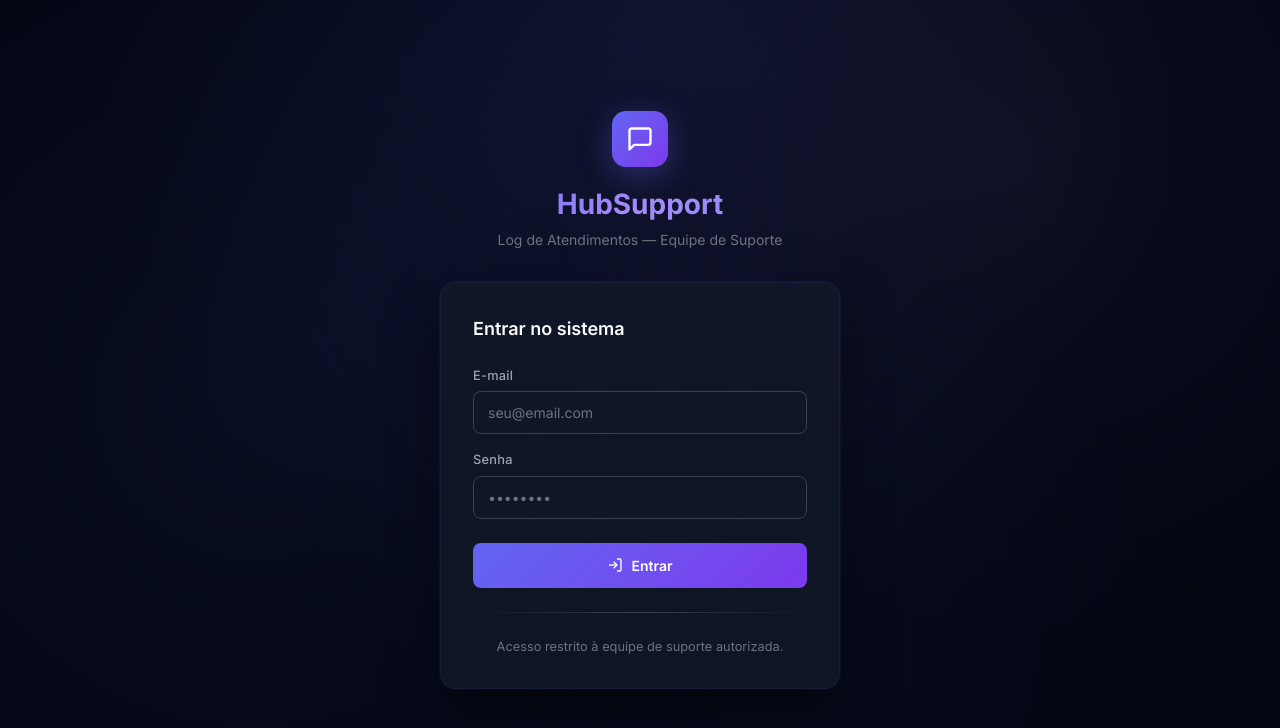
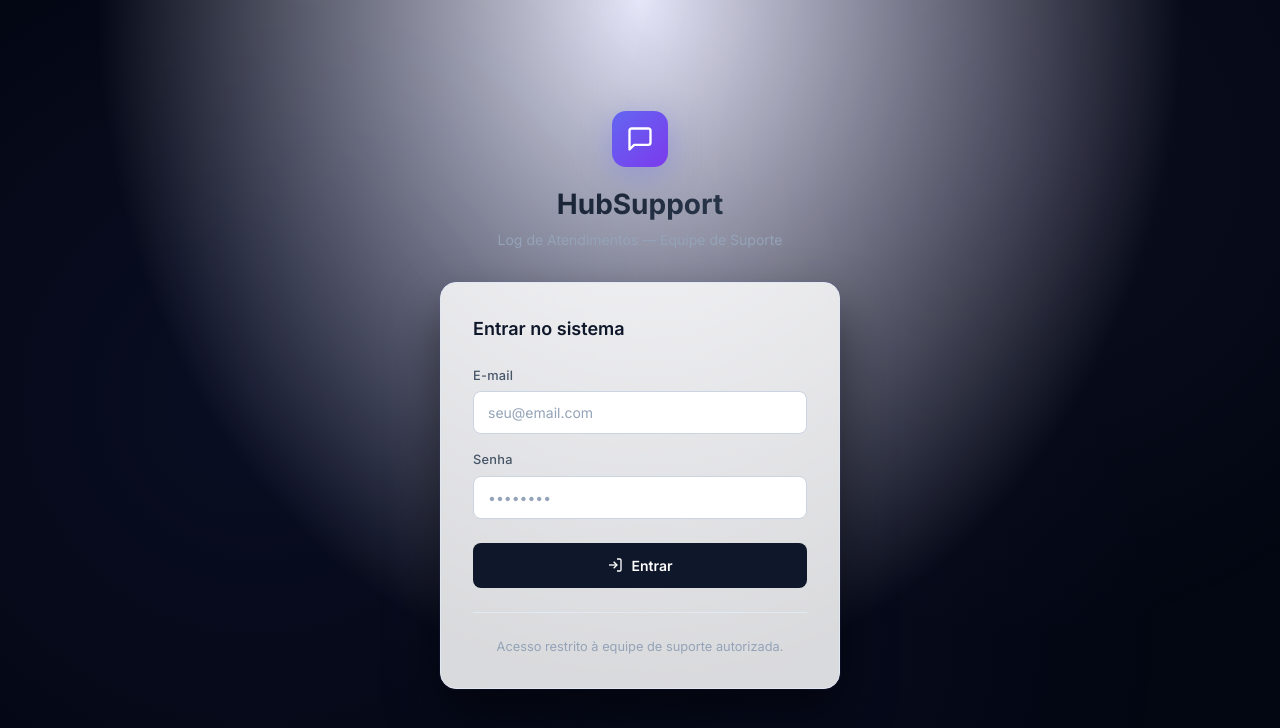
Before and after one commit to marcosfelpdev/hubSupport, a React (Vite) app: page /login in a window 1280 px wide. Shown: the top 728 px of the page. Built offline with nearby package versions, Linux system fonts and the light colour scheme.

Commit message:
feat(design-system): configurar tokens de design e globals no padrão CloudNexus (Task 1)

```diff
--- a/src/components/TagBadge.tsx
+++ b/src/components/TagBadge.tsx
@@ -32,24 +32,28 @@ export default function TagBadge({
   style = {},
   className = "",
 }: TagBadgeProps) {
-  const bg = hexToRgba(color, 0.16);
-  const border = hexToRgba(color, 0.35);
+  // CloudNexus style: subtle background tint (0.12 - 0.15) and light border (0.25 - 0.30)
+  const bg = hexToRgba(color, 0.12);
+  const border = hexToRgba(color, 0.28);
 
   const sizeStyles = {
     sm: {
       fontSize: "0.68rem",
-      padding: "0.15rem 0.45rem",
-      borderRadius: "4px",
+      padding: "0.15rem 0.5rem",
+      gap: "0.3rem",
+      dotSize: "0.375rem", // 6px (w-1.5 h-1.5)
     },
     md: {
       fontSize: "0.75rem",
-      padding: "0.22rem 0.55rem",
-      borderRadius: "5px",
+      padding: "0.2rem 0.625rem",
+      gap: "0.375rem",
+      dotSize: "0.375rem", // 6px (w-1.5 h-1.5)
     },
     lg: {
       fontSize: "0.825rem",
-      padding: "0.3rem 0.75rem",
-      borderRadius: "6px",
+      padding: "0.28rem 0.75rem",
+      gap: "0.45rem",
+      dotSize: "0.45rem",
     },
   }[size];
 
@@ -59,17 +63,30 @@ export default function TagBadge({
       style={{
         display: "inline-flex",
         alignItems: "center",
+        gap: sizeStyles.gap,
         fontWeight: 600,
         lineHeight: 1.2,
         color: color,
         backgroundColor: bg,
         border: `1px solid ${border}`,
+        borderRadius: "9999px",
         whiteSpace: "nowrap",
         letterSpacing: "0.01em",
-        ...sizeStyles,
+        fontSize: sizeStyles.fontSize,
+        padding: sizeStyles.padding,
         ...style,
       }}
     >
+      <span
+        style={{
+          width: sizeStyles.dotSize,
+          height: sizeStyles.dotSize,
+          borderRadius: "9999px",
+          backgroundColor: color,
+          flexShrink: 0,
+        }}
+        aria-hidden="true"
+      />
       {name}
     </span>
   );
--- a/src/styles/globals.css
+++ b/src/styles/globals.css
@@ -1,18 +1,18 @@
 @import "tailwindcss";
 
 :root {
-  --bg-primary: #030712;
-  --bg-secondary: #0f172a;
-  --bg-card: #111827;
-  --bg-card-hover: #1f2937;
-  --border: #1f2937;
-  --border-light: #374151;
-  --accent: #6366f1;
-  --accent-hover: #818cf8;
-  --accent-muted: rgba(99, 102, 241, 0.15);
-  --text-primary: #f9fafb;
-  --text-secondary: #9ca3af;
-  --text-muted: #6b7280;
+  --bg-primary: #f8f9fa;
+  --bg-secondary: #ffffff;
+  --bg-card: #ffffff;
+  --bg-card-hover: #f8fafc;
+  --border: #e2e8f0;
+  --border-light: #eaecf0;
+  --text-primary: #0f172a;
+  --text-secondary: #475569;
+  --text-muted: #94a3b8;
+  --accent: #0f172a;
+  --accent-hover: #1e293b;
+  --accent-muted: #f1f5f9;
   --success: #10b981;
   --error: #ef4444;
   --warning: #f59e0b;
@@ -38,10 +38,10 @@ html, body {
   height: 6px;
 }
 ::-webkit-scrollbar-track {
-  background: var(--bg-secondary);
+  background: var(--bg-primary);
 }
 ::-webkit-scrollbar-thumb {
-  background: var(--border-light);
+  background: #cbd5e1;
   border-radius: 3px;
 }
 ::-webkit-scrollbar-thumb:hover {
@@ -50,51 +50,51 @@ html, body {
 
 /* Glass effect utility */
 .glass {
-  background: rgba(17, 24, 39, 0.8);
-  backdrop-filter: blur(16px);
-  -webkit-backdrop-filter: blur(16px);
-  border: 1px solid rgba(99, 102, 241, 0.1);
+  background: rgba(255, 255, 255, 0.85);
+  backdrop-filter: blur(12px);
+  -webkit-backdrop-filter: blur(12px);
+  border: 1px solid var(--border);
 }
 
 .glass-light {
-  background: rgba(31, 41, 55, 0.6);
+  background: rgba(255, 255, 255, 0.65);
   backdrop-filter: blur(8px);
   -webkit-backdrop-filter: blur(8px);
-  border: 1px solid rgba(55, 65, 81, 0.5);
+  border: 1px solid var(--border-light);
 }
 
 /* Gradient text */
 .gradient-text {
-  background: linear-gradient(135deg, #6366f1 0%, #a78bfa 50%, #818cf8 100%);
+  background: linear-gradient(135deg, #0f172a 0%, #334155 100%);
   -webkit-background-clip: text;
   -webkit-text-fill-color: transparent;
   background-clip: text;
 }
 
-/* Animated gradient background */
+/* Subtle background tint */
 .gradient-bg {
   background: linear-gradient(
     135deg,
-    rgba(99, 102, 241, 0.05) 0%,
-    rgba(167, 139, 250, 0.03) 50%,
-    rgba(99, 102, 241, 0.05) 100%
+    #f8f9fa 0%,
+    #f1f5f9 50%,
+    #f8f9fa 100%
   );
 }
 
 /* Glow effects */
 .glow-accent {
-  box-shadow: 0 0 20px rgba(99, 102, 241, 0.2), 0 0 40px rgba(99, 102, 241, 0.1);
+  box-shadow: 0 4px 16px rgba(15, 23, 42, 0.08);
 }
 
 .glow-accent-sm {
-  box-shadow: 0 0 10px rgba(99, 102, 241, 0.3);
+  box-shadow: 0 2px 8px rgba(15, 23, 42, 0.05);
 }
 
 /* Input styles */
 .input-dark {
-  background: rgba(15, 23, 42, 0.8);
-  border: 1px solid var(--border-light);
-  color: var(--text-primary);
+  background: #ffffff;
+  border: 1px solid #cbd5e1;
+  color: #0f172a;
   padding: 0.625rem 0.875rem;
   border-radius: 0.5rem;
   width: 100%;
@@ -104,20 +104,20 @@ html, body {
 }
 
 .input-dark::placeholder {
-  color: var(--text-muted);
+  color: #94a3b8;
 }
 
 .input-dark:focus {
-  border-color: var(--accent);
-  box-shadow: 0 0 0 3px rgba(99, 102, 241, 0.15);
+  border-color: #0f172a;
+  box-shadow: 0 0 0 3px rgba(15, 23, 42, 0.08);
 }
 
 /* Button styles */
 .btn-primary {
-  background: linear-gradient(135deg, #6366f1 0%, #7c3aed 100%);
-  color: white;
-  padding: 0.625rem 1.25rem;
-  border-radius: 0.5rem;
+  background: #0f172a;
+  color: #ffffff;
+  padding: 0.5rem 1rem;
+  border-radius: 8px;
   border: none;
   cursor: pointer;
   font-size: 0.875rem;
@@ -129,8 +129,9 @@ html, body {
 }
 
 .btn-primary:hover {
+  background: #1e293b;
   transform: translateY(-1px);
-  box-shadow: 0 4px 20px rgba(99, 102, 241, 0.4);
+  box-shadow: 0 4px 12px rgba(15, 23, 42, 0.15);
 }
 
 .btn-primary:active {
@@ -138,17 +139,18 @@ html, body {
 }
 
 .btn-primary:disabled {
-  opacity: 0.6;
+  opacity: 0.5;
   cursor: not-allowed;
   transform: none;
+  box-shadow: none;
 }
 
 .btn-ghost {
   background: transparent;
-  color: var(--text-secondary);
+  color: #475569;
   padding: 0.5rem 0.875rem;
-  border-radius: 0.5rem;
-  border: 1px solid var(--border-light);
+  border-radius: 8px;
+  border: 1px solid #e2e8f0;
   cursor: pointer;
   font-size: 0.875rem;
   font-weight: 500;
@@ -159,25 +161,26 @@ html, body {
 }
 
 .btn-ghost:hover {
-  background: var(--bg-card-hover);
-  color: var(--text-primary);
-  border-color: var(--accent);
+  background: #f8fafc;
+  color: #0f172a;
+  border-color: #cbd5e1;
 }
 
 /* Card styles */
 .card {
-  background: var(--bg-card);
-  border: 1px solid var(--border);
+  background: #ffffff;
+  border: 1px solid #e2e8f0;
   border-radius: 0.75rem;
   padding: 1.25rem;
+  box-shadow: 0 1px 3px rgba(0, 0, 0, 0.05);
   transition: all 0.2s ease;
 }
 
 .card-hover:hover {
-  border-color: rgba(99, 102, 241, 0.3);
-  background: var(--bg-card-hover);
+  border-color: #cbd5e1;
+  background: #ffffff;
   transform: translateY(-1px);
-  box-shadow: 0 4px 20px rgba(0, 0, 0, 0.3);
+  box-shadow: 0 4px 12px rgba(0, 0, 0, 0.06);
 }
 
 /* Badge styles */
@@ -192,15 +195,49 @@ html, body {
 }
 
 .badge-accent {
-  background: rgba(99, 102, 241, 0.15);
-  color: #818cf8;
-  border: 1px solid rgba(99, 102, 241, 0.25);
+  background: #f1f5f9;
+  color: #0f172a;
+  border: 1px solid #e2e8f0;
 }
 
 .badge-success {
-  background: rgba(16, 185, 129, 0.15);
-  color: #34d399;
-  border: 1px solid rgba(16, 185, 129, 0.25);
+  background: #ecfdf5;
+  color: #059669;
+  border: 1px solid #a7f3d0;
+}
+
+/* Status Pill utility */
+.pill-status {
+  display: inline-flex;
+  align-items: center;
+  gap: 0.375rem;
+  padding: 0.25rem 0.625rem;
+  border-radius: 9999px;
+  font-size: 0.75rem;
+  font-weight: 500;
+  line-height: 1;
+  white-space: nowrap;
+}
+
+.pill-status .indicator-dot {
+  width: 0.375rem;
+  height: 0.375rem;
+  border-radius: 9999px;
+  flex-shrink: 0;
+}
+
+/* Floating dark toast */
+.toast-dark {
+  background-color: #0f172a;
+  color: #ffffff;
+  border-radius: 9999px;
+  padding: 0.5rem 1rem;
+  font-size: 0.875rem;
+  font-weight: 500;
+  box-shadow: 0 10px 25px -5px rgba(15, 23, 42, 0.25), 0 8px 10px -6px rgba(15, 23, 42, 0.15);
+  display: inline-flex;
+  align-items: center;
+  gap: 0.5rem;
 }
 
 /* Animations */
@@ -215,8 +252,8 @@ html, body {
 }
 
 @keyframes pulse-glow {
-  0%, 100% { box-shadow: 0 0 5px rgba(99, 102, 241, 0.3); }
-  50% { box-shadow: 0 0 20px rgba(99, 102, 241, 0.6); }
+  0%, 100% { box-shadow: 0 0 5px rgba(15, 23, 42, 0.1); }
+  50% { box-shadow: 0 0 16px rgba(15, 23, 42, 0.2); }
 }
 
 .animate-fade-in {
@@ -240,15 +277,17 @@ html, body {
   font-weight: 600;
   text-transform: uppercase;
   letter-spacing: 0.05em;
-  color: var(--text-muted);
-  border-bottom: 1px solid var(--border);
+  color: #64748b;
+  background-color: #f8fafc;
+  border-bottom: 1px solid #f1f5f9;
 }
 
 .table-dark td {
   padding: 0.875rem 1rem;
-  border-bottom: 1px solid var(--border);
+  border-bottom: 1px solid #f1f5f9;
   font-size: 0.875rem;
   vertical-align: top;
+  color: #334155;
 }
 
 .table-dark tr:last-child td {
@@ -260,7 +299,7 @@ html, body {
 }
 
 .table-dark tbody tr:hover {
-  background: rgba(31, 41, 55, 0.5);
+  background: #f8fafc;
 }
 
 /* Form label */
@@ -285,15 +324,15 @@ label {
 }
 
 .alert-error {
-  background: rgba(239, 68, 68, 0.1);
-  border: 1px solid rgba(239, 68, 68, 0.25);
-  color: #fca5a5;
+  background: #fef2f2;
+  border: 1px solid #fecaca;
+  color: #b91c1c;
 }
 
 .alert-success {
-  background: rgba(16, 185, 129, 0.1);
-  border: 1px solid rgba(16, 185, 129, 0.25);
-  color: #6ee7b7;
+  background: #ecfdf5;
+  border: 1px solid #a7f3d0;
+  color: #047857;
 }
 
 /* Loading spinner */
@@ -304,8 +343,8 @@ label {
 .spinner {
   width: 16px;
   height: 16px;
-  border: 2px solid rgba(255,255,255,0.3);
-  border-top-color: white;
+  border: 2px solid rgba(15, 23, 42, 0.2);
+  border-top-color: #0f172a;
   border-radius: 50%;
   animation: spin 0.6s linear infinite;
 }
@@ -313,7 +352,7 @@ label {
 /* Divider */
 .divider {
   height: 1px;
-  background: linear-gradient(to right, transparent, var(--border-light), transparent);
+  background: var(--border);
   margin: 1.5rem 0;
 }
 
@@ -327,7 +366,7 @@ label {
   justify-content: center;
   font-size: 0.75rem;
   font-weight: 700;
-  background: linear-gradient(135deg, #6366f1, #7c3aed);
+  background: #0f172a;
   color: white;
   flex-shrink: 0;
 }
@@ -337,7 +376,7 @@ label {
   0%, 100% {
     opacity: 1;
     transform: scale(1);
-    filter: drop-shadow(0 0 5px rgba(129, 140, 248, 0.8));
+    filter: drop-shadow(0 0 5px rgba(15, 23, 42, 0.3));
   }
   50% {
     opacity: 0.25;
```
Also changed, not shown: 1 other file (tests, documents, lock files or other folders).
